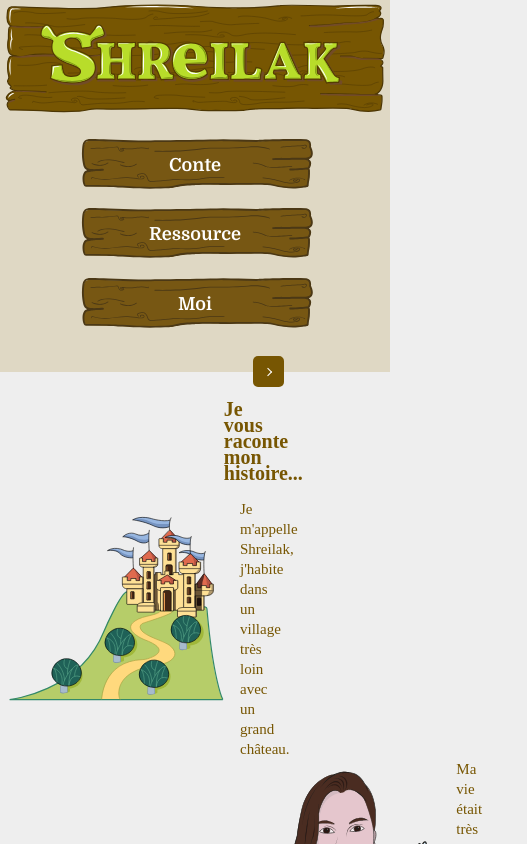
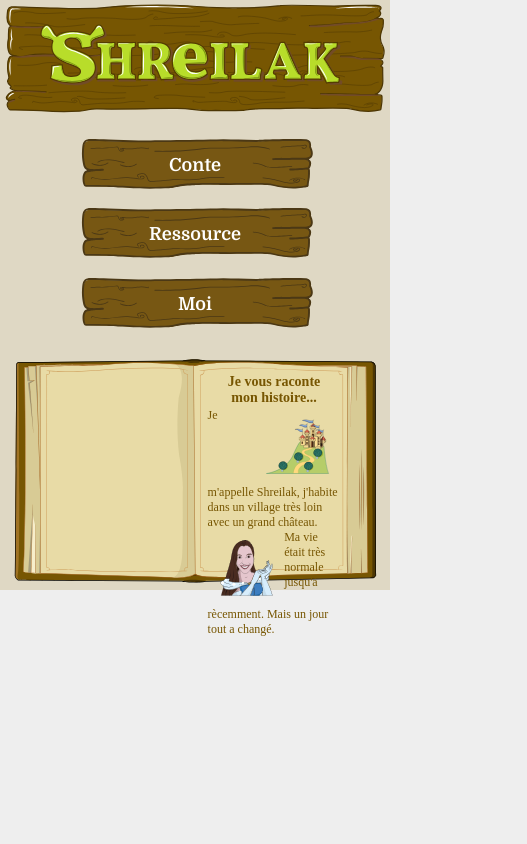
Before and after one commit to i42maroa/sheilaWebpage, a Next.js app: page /conte/1 in a window 390 px wide. Shown: the top 844 px of the page, 527 px wide, since content can reach past the window. Built offline with nearby package versions, Linux system fonts and the light colour scheme.

Commit message:
Book responsive

```diff
--- a/components/Book/Book.module.css
+++ b/components/Book/Book.module.css
@@ -22,6 +22,7 @@
     height: 95%;
     background: transparent;
     display: flex;
+
 }
 
 .layoutLeftPage,
@@ -60,7 +61,6 @@
     font-size: 25px;
     line-height: 50px;
     text-align: left;
-
 }
 
 .bookLineText30{
@@ -121,26 +121,205 @@
     width: 100%;
 }
 
+@media only screen and (max-width: 1200px) {
+
+    .layoutTextContainer{
+        padding: 0 1rem;
+    }
+    .container{
+        width: 95vw;
+    }
+    .bookLineText20{
+        line-height: 45px;
+    }
+
+    .bookLineText30{
+        margin: 1.3rem 0;
+    }
+
+    .floatLeft,
+    .floatRight{
+        height: 22vh;
+    }
+}
+
+@media only screen and (max-width: 1000px) {
+    .layoutTextContainer{
+        padding: 0 0.3rem;
+    }
+    .floatLeft,
+    .floatRight{
+        height: 18vh;
+    }
+
+    .bookLineText20{
+        font-size: 22px;
+        line-height: 40px;
+    }
+
+    .bookLineText30{
+        font-size: 27px;
+        margin: 1.1rem 0;
+    }
+
+
+    .layoutLeftPage{
+        margin: 1rem 1.4rem 0rem 0rem;
+    }
+
+    .layoutRightPage{
+        margin: 1rem 0rem 0rem 1rem;
+    }
+}
+
 @media only screen and (max-width: 800px) {
+
+    .layoutTextContainer{
+        padding: 0 0.3rem;
+    }
+
+    .layoutButtonPage{
+        display: none;
+    }
+
+    .layoutLeftPage{
+        margin: 1rem 1rem 0rem 3.1rem;
+    }
+
+    .layoutRightPage{
+        margin: 1rem 3rem 0rem 0.8rem;
+    }
+
     .bookLineText20{
         font-size: 20px;
         line-height: 30px;
     }
 
     .bookLineText30{
-        font-size: 25px;
-        margin: 1.2rem 0;
+        font-size: 24px;
+        margin: 0.8rem 0;
+    }
+
+    .floatLeft,
+    .floatRight{
+        height: 12vh;
     }
 }
 
+@media only screen and (max-width: 700px) {
+
+    .layoutTextContainer{
+        padding: 0 0.3rem;
+    }
+
+    .bookLineText20{
+        font-size: 18px;
+        line-height: 25px;
+    }
+
+    .bookLineText30{
+        font-size: 22px;
+        margin: 0.5rem 0;
+    }
+
+}
+
+@media only screen and (max-width: 600px) {
+
+    .layoutTextContainer{
+        padding: 0 0.2rem;
+    }
+
+    .bookLineText20{
+        font-size: 16px;
+        line-height: 22px;
+    }
+
+    .bookLineText30{
+        font-size: 18px;
+        margin: 0.3rem 0;
+    }
+
+}
+
 @media only screen and (max-width: 500px) {
+
+    .layoutTextContainer{
+        padding: 0 0.3rem;
+    }
+
+    .layoutLeftPage{
+        margin: 0.6rem 0.5rem 0rem 2rem;
+    }
+
+    .layoutRightPage{
+        margin: 0.6rem 2rem 0rem 0.5rem;
+    }
+
     .bookLineText20{
-        font-size: 15px;
+        font-size: 14px;
         line-height: 20px;
     }
 
     .bookLineText30{
-        font-size: 20px;
-        margin: 1rem 0;
+        font-size: 16px;
+        margin: 0.2rem 0;
+    }
+
+    .floatLeft,
+    .floatRight{
+        height: 10vh;
     }
 }
+
+@media only screen and (max-width: 450px) {
+
+    .layoutTextContainer{
+        padding: 0 0.2rem;
+    }
+
+    .bookLineText20{
+        font-size: 13px;
+        line-height: 16px;
+    }
+
+    .bookLineText30{
+        font-size: 15px;
+        margin: 0.1rem 0;
+    }
+
+    .floatLeft,
+    .floatRight{
+        height: 8vh;
+    }
+}
+
+@media only screen and (max-width: 400px) {
+
+    .layoutTextContainer{
+        padding: 0 0.2rem;
+    }
+
+    .layoutLeftPage{
+        margin: 0.6rem 0.5rem 0rem 1.5rem;
+    }
+
+    .layoutRightPage{
+        margin: 0.6rem 1.5rem 0rem 0.5rem;
+    }
+
+    .bookLineText20{
+        font-size: 12px;
+        line-height: 15px;
+    }
+
+    .bookLineText30{
+        font-size: 14px;
+        margin: 0.1rem 0;
+    }
+
+    .floatLeft,
+    .floatRight{
+        height: 7vh;
+    }
+}
--- a/components/Book/BookButton/BookButton.module.css
+++ b/components/Book/BookButton/BookButton.module.css
@@ -1,10 +1,10 @@
 
 .container{
+    width: 14vw;
     position: relative;
-    width: fit-content;
     height: fit-content;
     cursor: pointer;
-    margin: 1rem 0;
+    margin: 0.5rem 0;
 }
 .testButton{
     width: fit-content;
@@ -25,3 +25,49 @@
 .container:hover .text{
     color:var(--green);
 }
+
+
+@media only screen and (max-width: 1000px) {
+    .container{
+        width: 17vw;
+    }
+    .text{
+        font-size: 16px;
+    }
+}
+
+@media only screen and (max-width: 800px) {
+    .container{
+        width: 16vw;
+    }
+    .container{
+        margin: 0.2rem 0;
+    }
+    .text{
+        font-size: 12px;
+    }
+}
+
+@media only screen and (max-width: 600px) {
+    .container{
+        width: 14vw;
+    }
+    .container{
+        margin: 0.1rem 0;
+    }
+    .text{
+        font-size: 8px;
+    }
+}
+
+@media only screen and (max-width: 500px) {
+    .text{
+        font-size: 8px;
+    }
+}
+
+@media only screen and (max-width: 400px) {
+    .text{
+        font-size: 6px;
+    }
+}
--- a/components/Book/BookButton/index.js
+++ b/components/Book/BookButton/index.js
@@ -12,7 +12,7 @@ export default function BookButton ({ children, page }) {
                         </Link>
                     </div>
 
-                    <ButtonTitleBook className={styles.svg} background={'#775602'} width={210}/>
+                    <ButtonTitleBook className={styles.svg} background={'#775602'} />
                 </div>
             </>
   )
--- a/components/Book/BookPages/FirstBookPage/index.js
+++ b/components/Book/BookPages/FirstBookPage/index.js
@@ -18,6 +18,7 @@ export default function FirstBookPage () {
                         <p className={bookStyles.bookLineText20}>
                             <img className={bookStyles.floatRight} src="../bookImages/castle.svg" height={200}/>
                             Je m&apos;appelle Shreilak, j&apos;habite dans un village très loin avec un grand château.
+
                         </p>
                     </div>
                     {/* <div className={bookStyles.layoutSingleColumn}>
--- a/components/Book/BookPages/SecondBookPage/SecondBookPage.module.css
+++ b/components/Book/BookPages/SecondBookPage/SecondBookPage.module.css
@@ -1,6 +1,6 @@
 .boxButtonContes{
     display: flex;
-    justify-content: space-between;
+    justify-content: space-around;
 
     flex-wrap: wrap;
     margin: auto;
--- a/components/Book/BookPages/SecondBookPage/index.js
+++ b/components/Book/BookPages/SecondBookPage/index.js
@@ -16,12 +16,10 @@ export default function SecondBookPage () {
                             Una sorcière mèchante et envieuse a jeté un sortilège sur moir
                         </p>
                     </div>
-                    <div className={bookStyles.layoutSingleColumn}>
+                    <div className={bookStyles.layoutTextContainer}>
                         <p className={bookStyles.bookLineText30}>Elle m&apos;a transformée en ogresse !!</p>
-                    </div>
-                    <div className={bookStyles.layoutTextContainer}>
                         <p className={bookStyles.bookLineText20}>
-                            <img src="../bookImages/shreilak.svg" width={170} className={bookStyles.floatLeft}/>
+                            <img src="../bookImages/shreilak.svg" height={170} className={bookStyles.floatLeft}/>
                             Je besoin l&apos;aide de mes élèves pour retrouver mon aspect normal!
                         </p>
                     </div>
--- a/components/Book/RessourceButton/RessourceButton.module.css
+++ b/components/Book/RessourceButton/RessourceButton.module.css
@@ -3,7 +3,7 @@
     width: fit-content;
     height: fit-content;
     cursor: pointer;
-    margin: 1rem 0;
+    margin: 0.5rem 0;
     background: var(--brown-gradient);
     border-radius: 3px;
     padding: 0.2rem;
@@ -30,3 +30,40 @@
     font-family: var(--font-title);
     color:#fff;
 }
+
+
+@media only screen and (max-width: 1000px) {
+    .text{
+        font-size: 1rem;
+    }
+}
+
+@media only screen and (max-width: 800px) {
+    .text{
+        font-size: 12px;
+        padding: 0;
+    }
+
+    .container{
+        margin: 0;
+    }
+}
+
+@media only screen and (max-width: 500px) {
+    .text{
+        font-size: 10px;
+        padding: 0;
+    }
+    .container{
+        padding: 0;
+    }
+
+}
+
+
+@media only screen and (max-width: 400px) {
+    .text{
+        font-size: 6px;
+    }
+
+}
```
